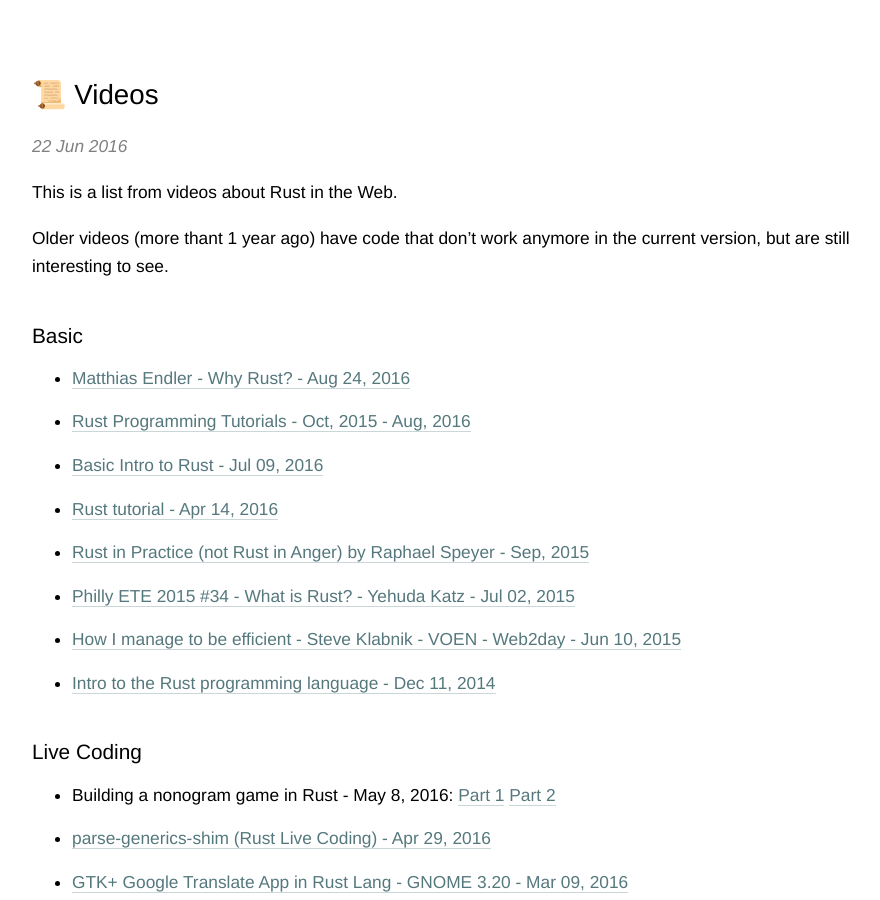
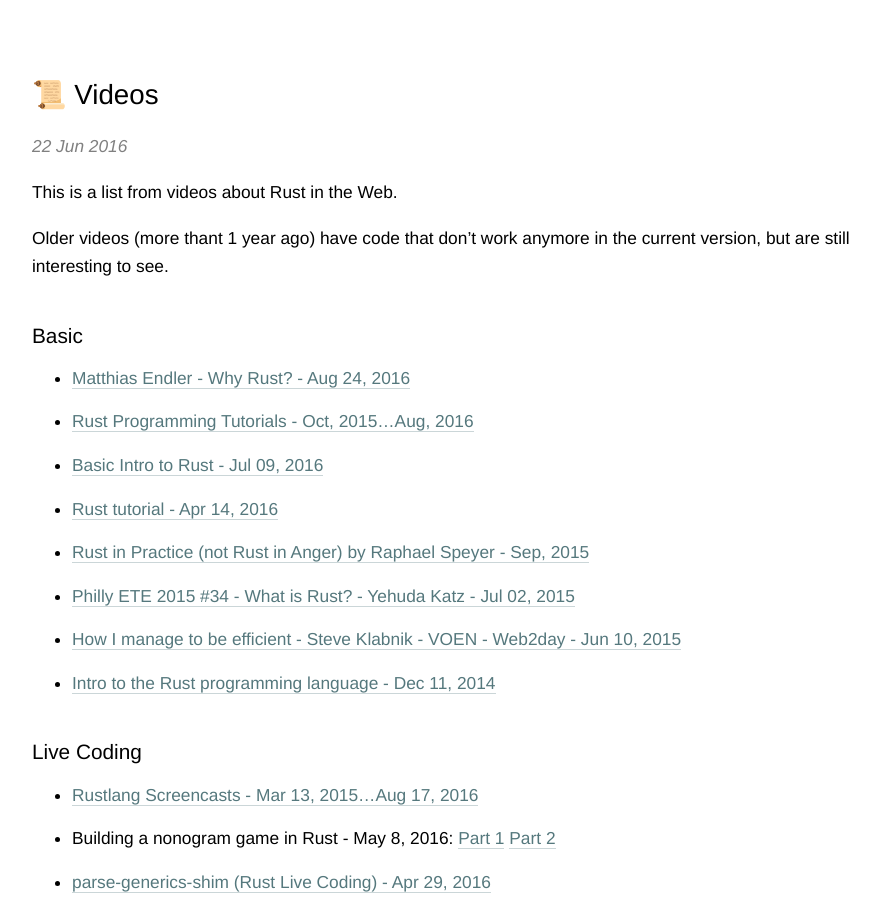
Before and after one commit to adelarsq/daily-rust.github.io, a Jekyll site: the page built from _posts/2016-06-22-videos.md, in a window 1280 px wide and 900 px high. Shown: the whole window, without its empty margins (158-1038 px from the left). Built offline with Jekyll 4.4.1, drawn with Linux system fonts in a browser that asks for light colours.

Commit message:
Update 2016-06-22-videos.md

```diff
--- a/_posts/2016-06-22-videos.md
+++ b/_posts/2016-06-22-videos.md
@@ -12,7 +12,7 @@ Older videos (more thant 1 year ago) have code that don't work anymore in the cu
 ## Basic
 
 - [Matthias Endler - Why Rust? - Aug 24, 2016](https://www.youtube.com/watch?v=imtejBNbm0o&ab_channel=Codemotion)
-- [Rust Programming Tutorials - Oct, 2015 - Aug, 2016](https://www.youtube.com/playlist?list=PL0Fqs05rod8D80WKBCeT326CT8vcAm_N9)
+- [Rust Programming Tutorials - Oct, 2015...Aug, 2016](https://www.youtube.com/playlist?list=PL0Fqs05rod8D80WKBCeT326CT8vcAm_N9)
 - [Basic Intro to Rust - Jul 09, 2016](https://www.youtube.com/watch?v=jiJSnYP5EuU&ab_channel=RegisBoudinot)
 - [Rust tutorial - Apr 14, 2016](https://www.youtube.com/watch?v=U1EFgCNLDB8&ab_channel=DerekBanas)
 - [Rust in Practice (not Rust in Anger) by Raphael Speyer - Sep, 2015](https://www.youtube.com/watch?v=UIJ1CLtcKG4&ab_channel=FP-Syd)
@@ -22,6 +22,7 @@ Older videos (more thant 1 year ago) have code that don't work anymore in the cu
 
 ## Live Coding
 
+- [Rustlang Screencasts - Mar 13, 2015...Aug 17, 2016](https://www.youtube.com/watch?v=sv9fTlU7SCA&list=PLTOeCUgrkpMNEHx6j0vCH0cuyAIVZadnc&ab_channel=JMArcher)
 - Building a nonogram game in Rust - May 8, 2016: [Part 1](https://www.youtube.com/watch?v=m3N7cI4cOy4&ab_channel=panicbit) [Part 2](https://www.youtube.com/watch?v=WhA6vjLPsKA&ab_channel=panicbit)
 - [parse-generics-shim (Rust Live Coding) - Apr 29, 2016](https://www.youtube.com/watch?v=4StWqCVgYdg&ab_channel=Quxxy)
 - [GTK+ Google Translate App in Rust Lang - GNOME 3.20 - Mar 09, 2016](https://www.youtube.com/watch?v=Yu2p9-n4aaA&ab_channel=WOGUE)
```
